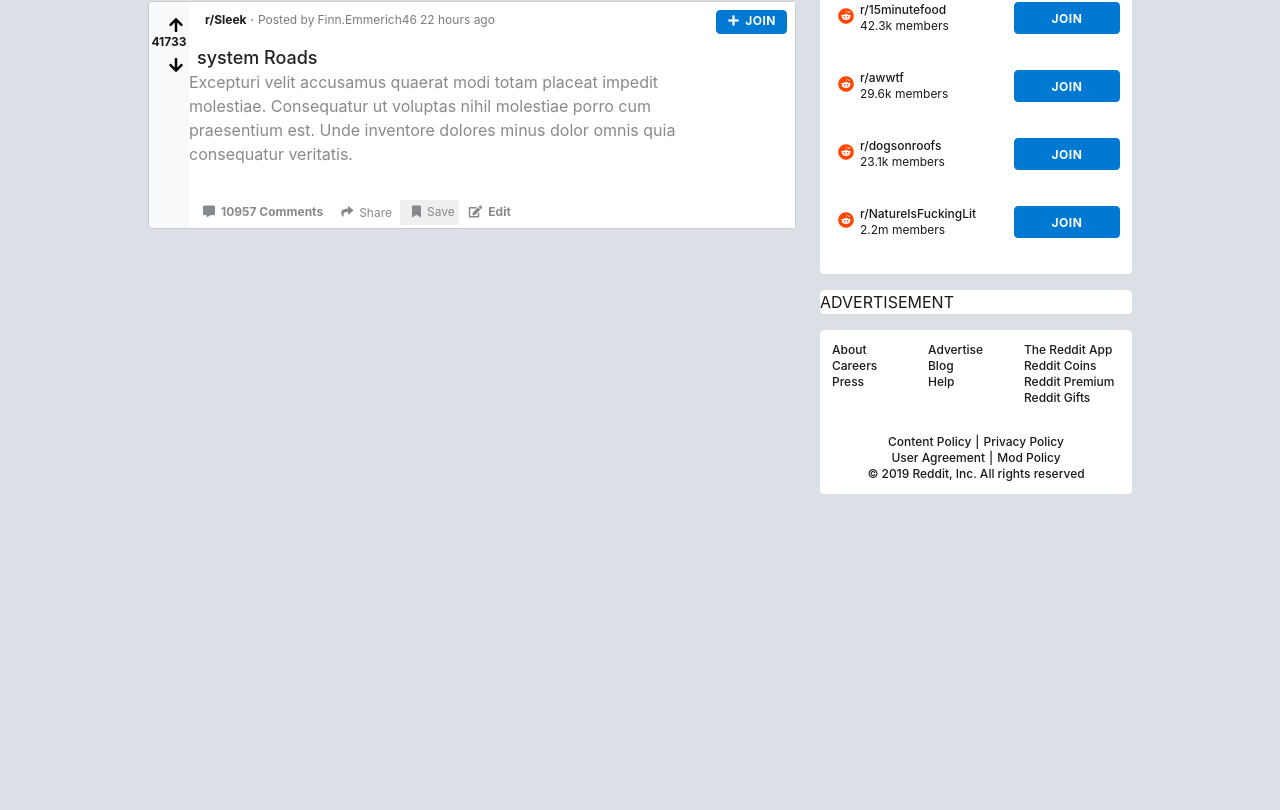
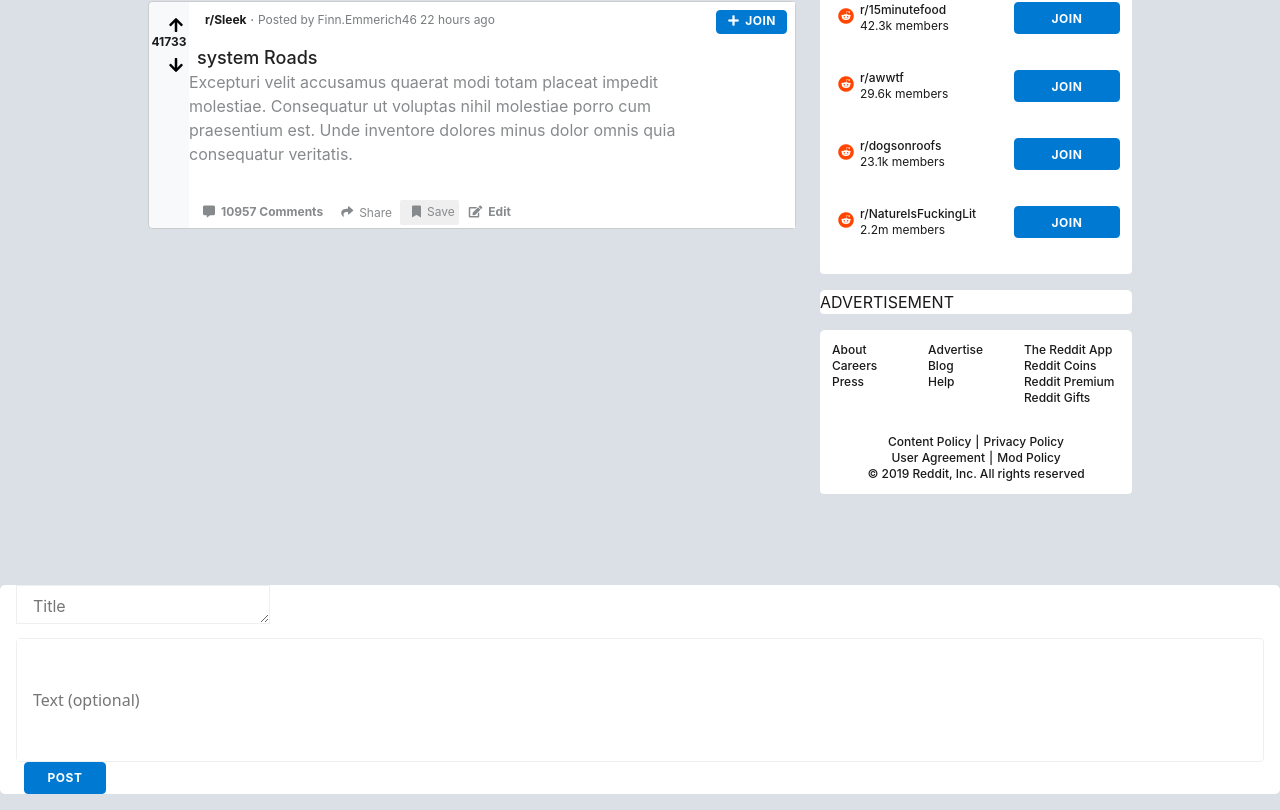
Before and after one commit to elorenzen/react-reddit-clone, a React (Create React App) app: page / in a window 1280 px wide. Shown: the part 559-1369 px from the top of the page. Before the commit the page ends 1128 px from the top, so only its background shows below. Built offline with nearby package versions, Linux system fonts and the light colour scheme.

Commit message:
Imported Creator component

```diff
--- a/src/components/App.js
+++ b/src/components/App.js
@@ -5,6 +5,7 @@
 import Sidebar from './Sidebar';
 import Post from './Post';
 import Buttons from './Buttons';
+import Creator from './Creator';
 
 class App extends React.Component {
 
@@ -29,6 +30,7 @@
                     </div>
                     <Sidebar />
                 </div>
+                <Creator />
             </div>
         )
     }
```
